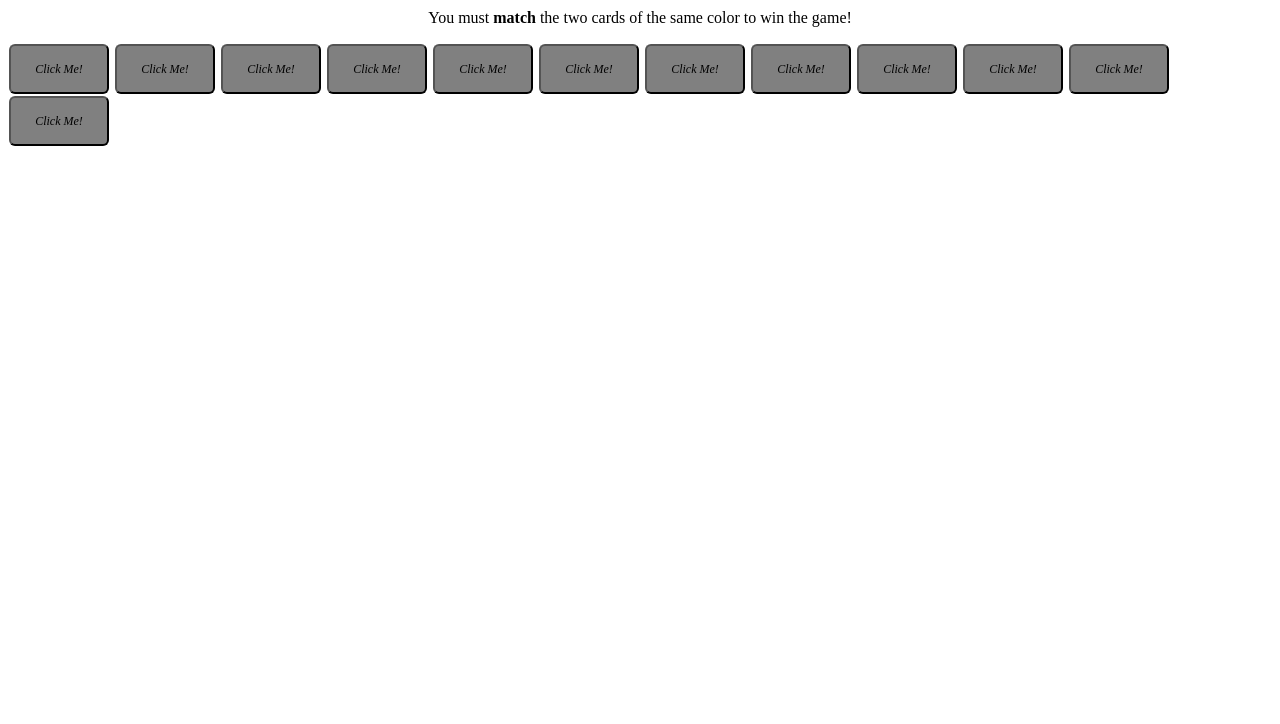
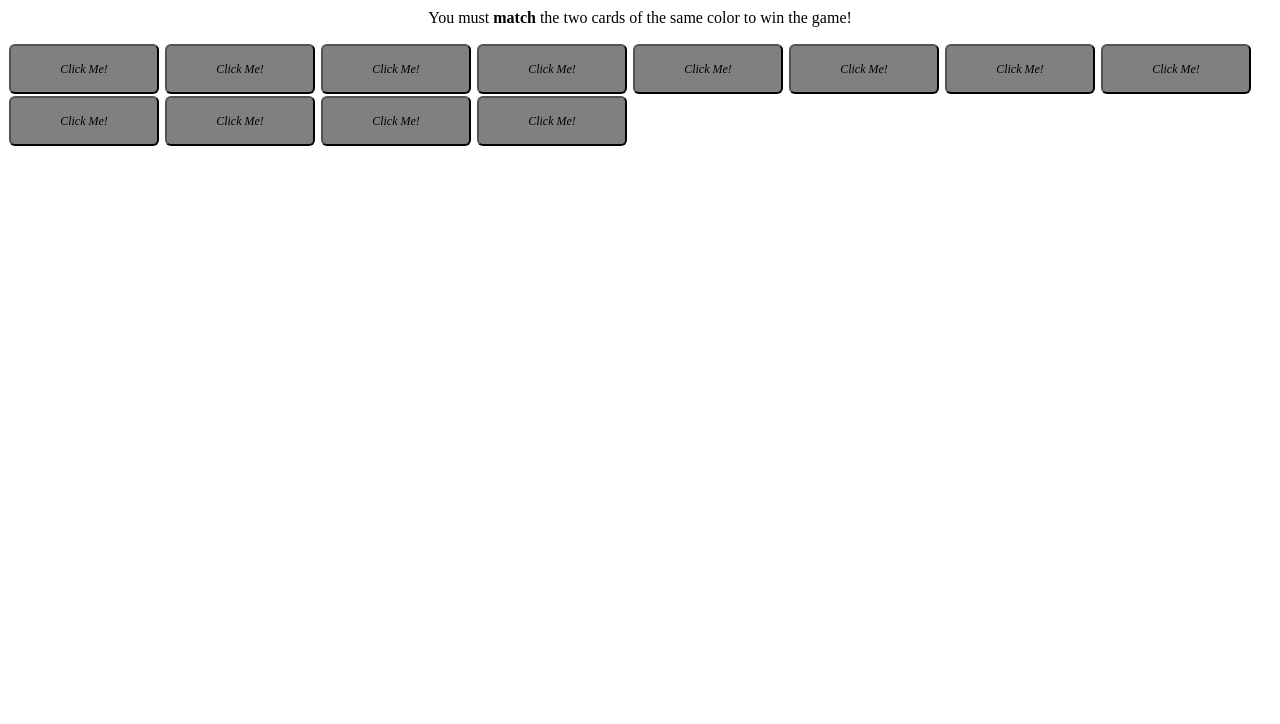
Before and after one commit to vnavirr/webjam25, a website: page index.html in a window 1280 px wide. Shown: the part 76-800 px from the top of the page. Drawn offline with Linux system fonts and the light colour scheme.

Commit message:
change button size

```diff
--- a/styles.css
+++ b/styles.css
@@ -27,7 +27,7 @@ button {
   color: black;
   padding: 10px 20px;
   border-radius: 6px;
-  width: 100px;
+  width: 150px;
   height: 50px;
   font-size: 12px;
   margin: 1px;
```
